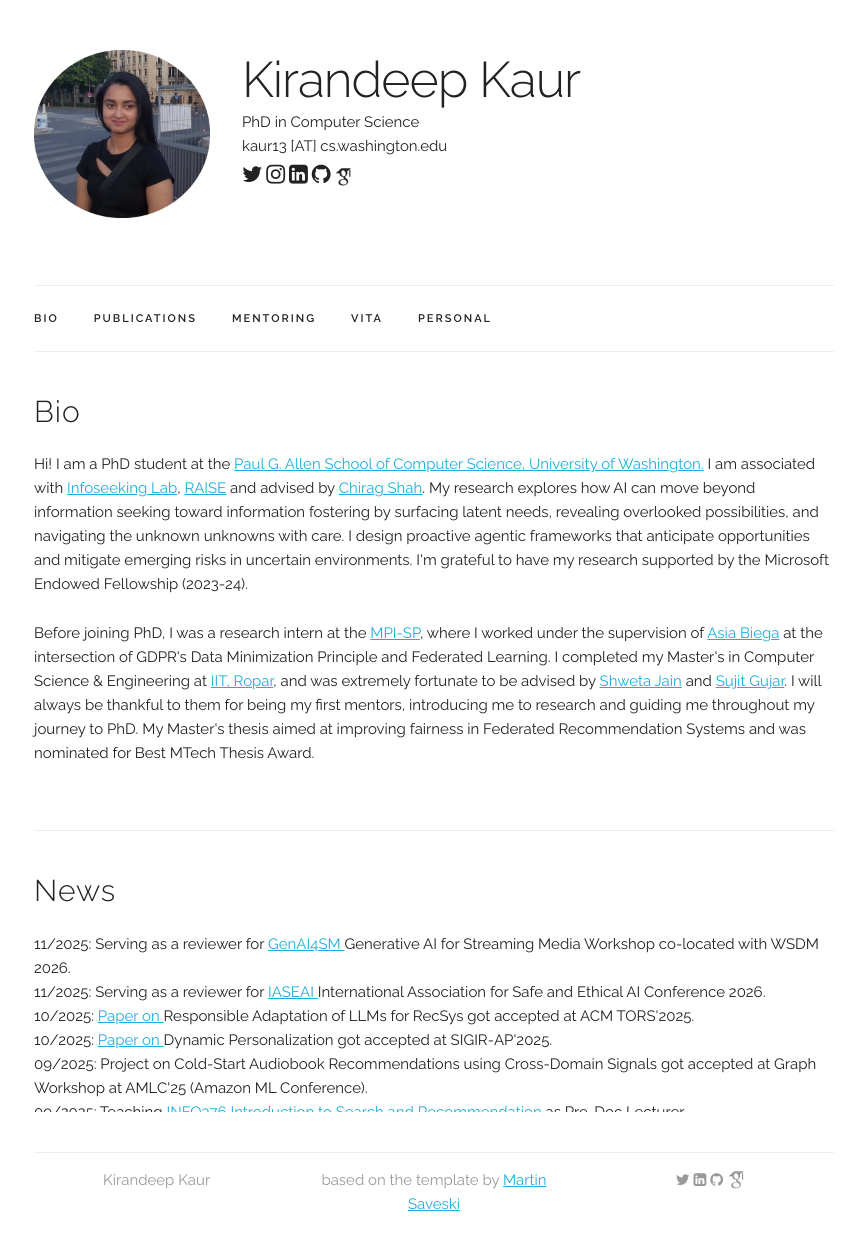
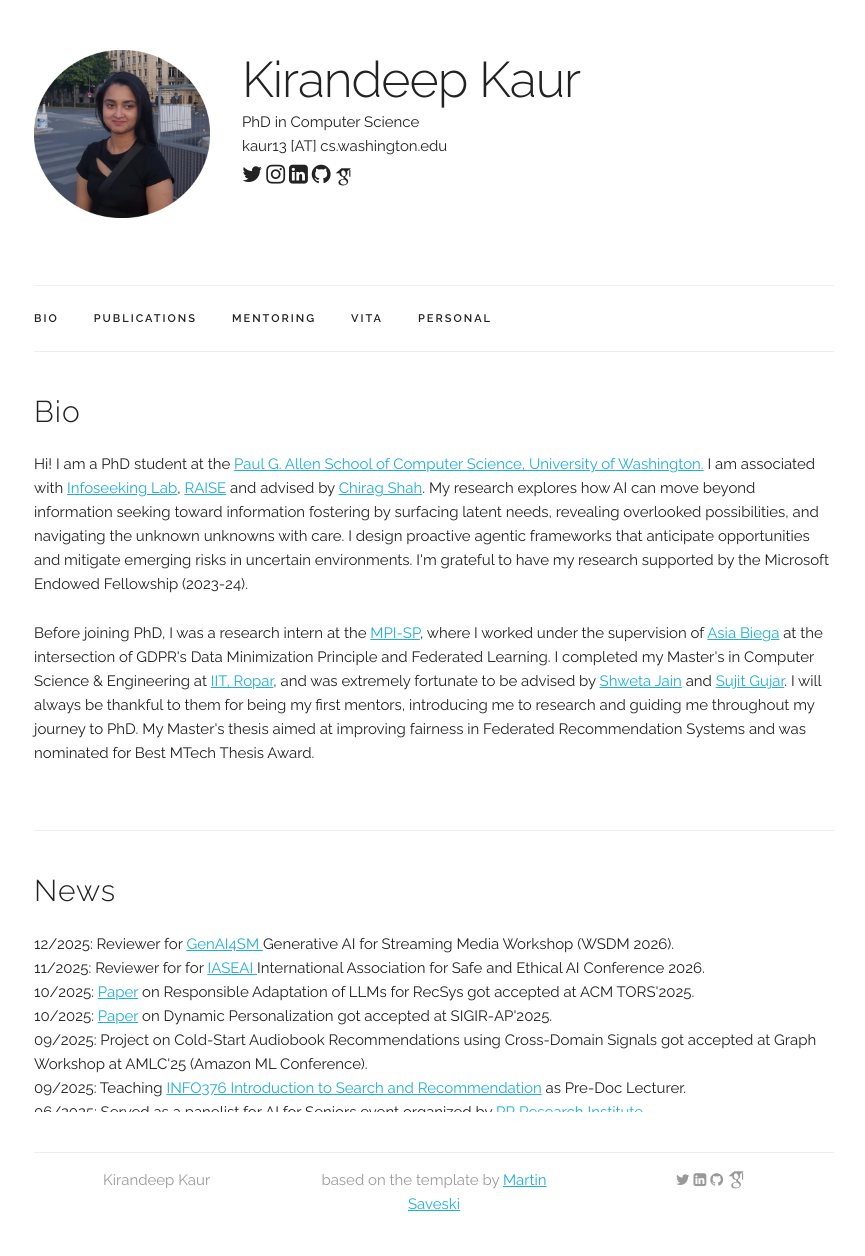
Before and after one commit to i-kiran/i-kiran.github.io, a Jekyll site: the page built from index.html, in a window 1280 px wide. Shown: the whole page, without its empty margins (206-1071 px from the left). Built offline with Jekyll 4.4.1, drawn with Linux system fonts in a browser that asks for light colours; some web fonts are replaced.

Commit message:
Update reviewer titles and dates in news.yaml

```diff
--- a/_data/news.yaml
+++ b/_data/news.yaml
@@ -1,14 +1,14 @@
 news:
-  - title: "Serving as a reviewer for <a href=\"https://genai4streamingmedia-workshop.github.io/wsdm/index.html\">GenAI4SM </a> Generative AI for Streaming Media Workshop co-located with WSDM 2026."
+  - title: "Reviewer for <a href=\"https://genai4streamingmedia-workshop.github.io/wsdm/index.html\">GenAI4SM </a> Generative AI for Streaming Media Workshop (WSDM 2026)."
+    date: "12/2025"
+
+  - title: "Reviewer for for <a href=\"https://www.iaseai.org/\">IASEAI </a> International Association for Safe and Ethical AI Conference 2026."
     date: "11/2025"
 
-  - title: "Serving as a reviewer for <a href=\"https://www.iaseai.org/\">IASEAI </a> International Association for Safe and Ethical AI Conference 2026."
-    date: "11/2025"
-
-  - title: "<a href=\"https://arxiv.org/pdf/2501.04762?\">Paper on </a> Responsible Adaptation of LLMs for RecSys got accepted at ACM TORS'2025."
+  - title: "<a href=\"https://arxiv.org/pdf/2501.04762?\">Paper</a> on Responsible Adaptation of LLMs for RecSys got accepted at ACM TORS'2025."
     date: "10/2025"
 
-  - title: "<a href=\"https://arxiv.org/pdf/2510.03984\">Paper on </a> Dynamic Personalization got accepted at SIGIR-AP'2025."
+  - title: "<a href=\"https://arxiv.org/pdf/2510.03984\">Paper</a> on Dynamic Personalization got accepted at SIGIR-AP'2025."
     date: "10/2025"
 
   - title: "Project on Cold-Start Audiobook Recommendations using Cross-Domain Signals got accepted at Graph Workshop at AMLC'25 (Amazon ML Conference)."
```
